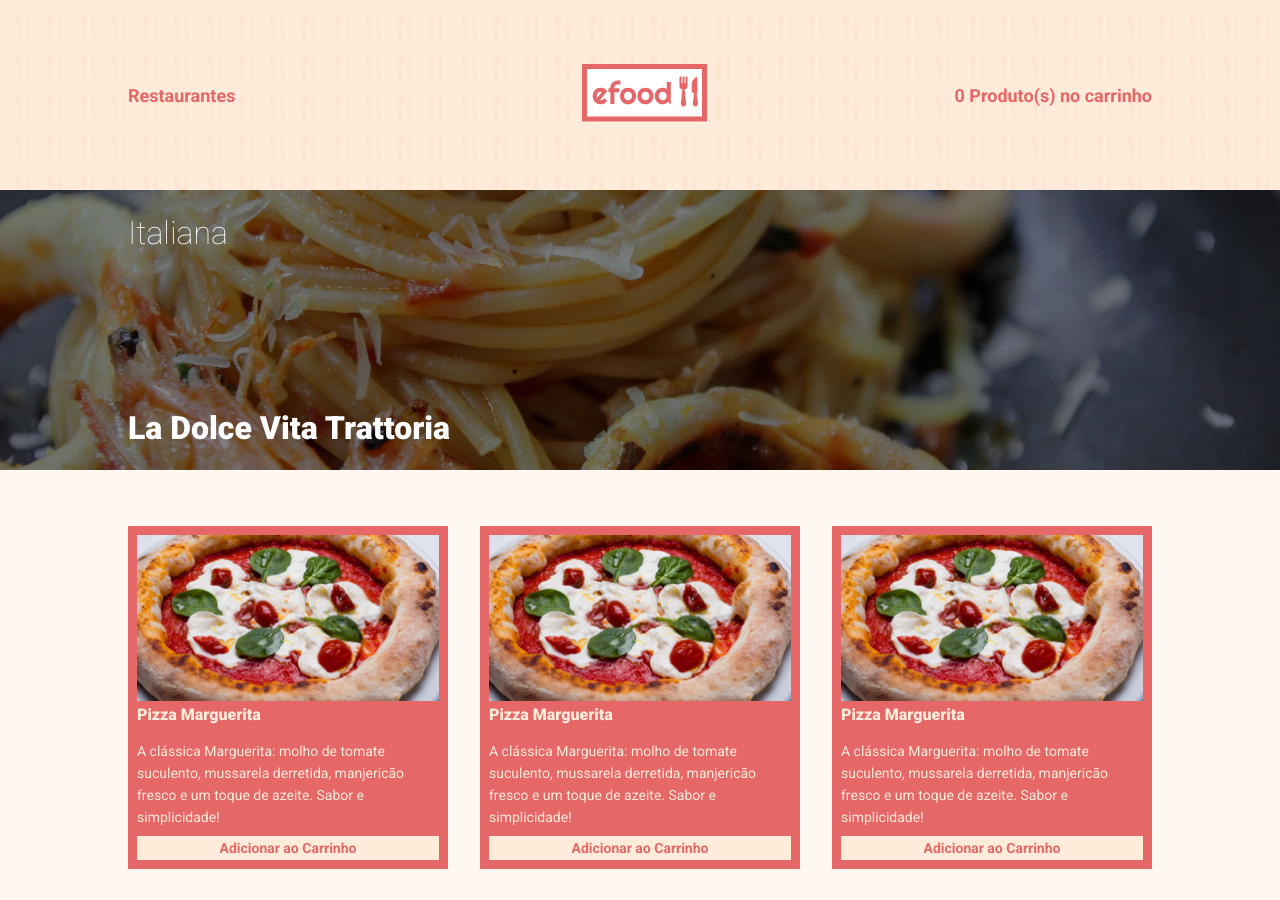
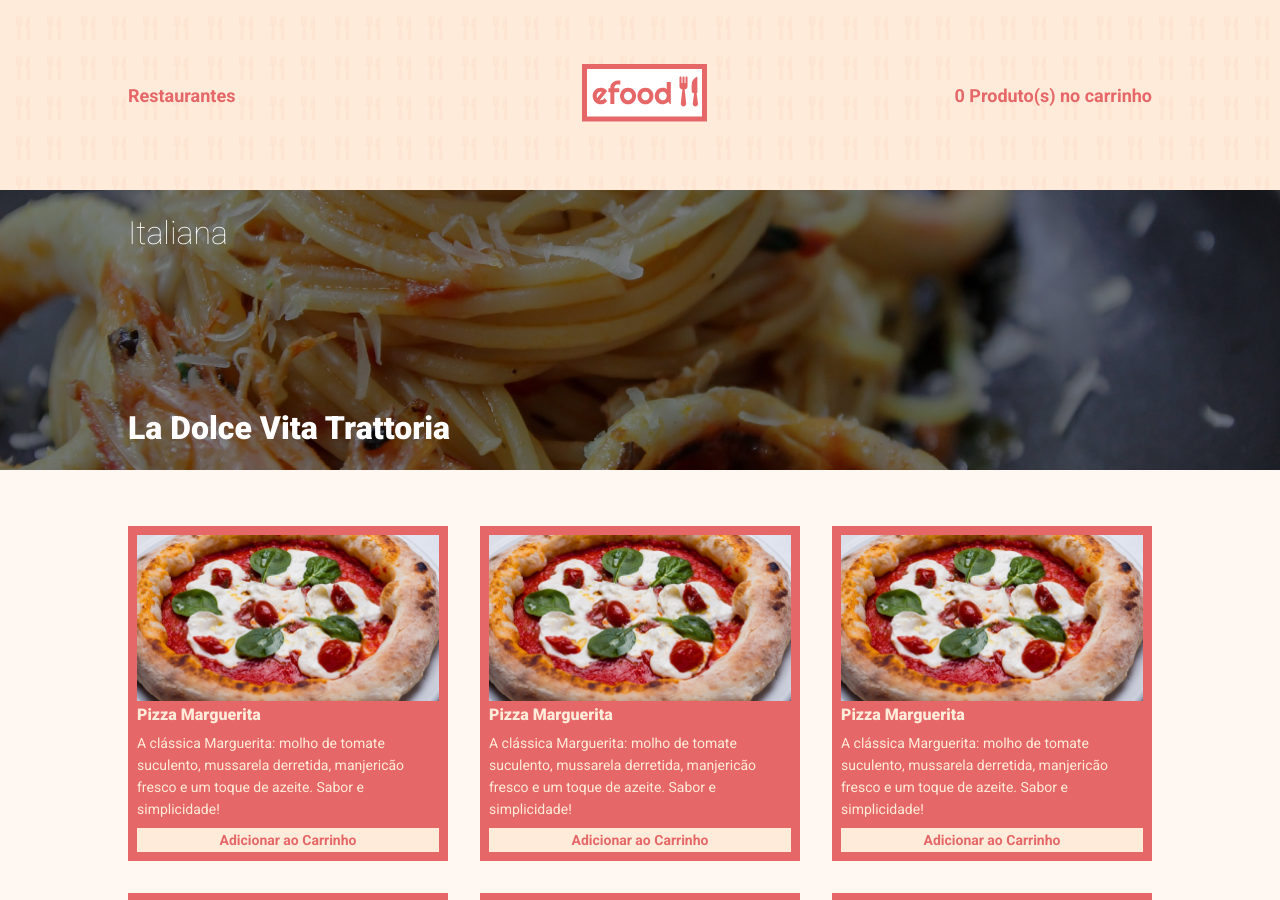
Before and after one commit to MatheuscRodrigues/projetofinalfrontend, a React (Create React App) app: page /profile in a window 1280 px wide. Shown: the top 900 px of the page. Built offline with nearby package versions, Linux system fonts and the light colour scheme.

Commit message:
Alterações solicitadas pelo tutor

```diff
--- a/src/components/Foods/styles.ts
+++ b/src/components/Foods/styles.ts
@@ -20,7 +20,7 @@ export const Title = styled.h2`
 `
 
 export const Text = styled.p`
-  margin-top: 16px;
+  margin-top: 8px;
   font-size: 14px;
   line-height: 22px;
   color: ${cores.bgFooter};
```
